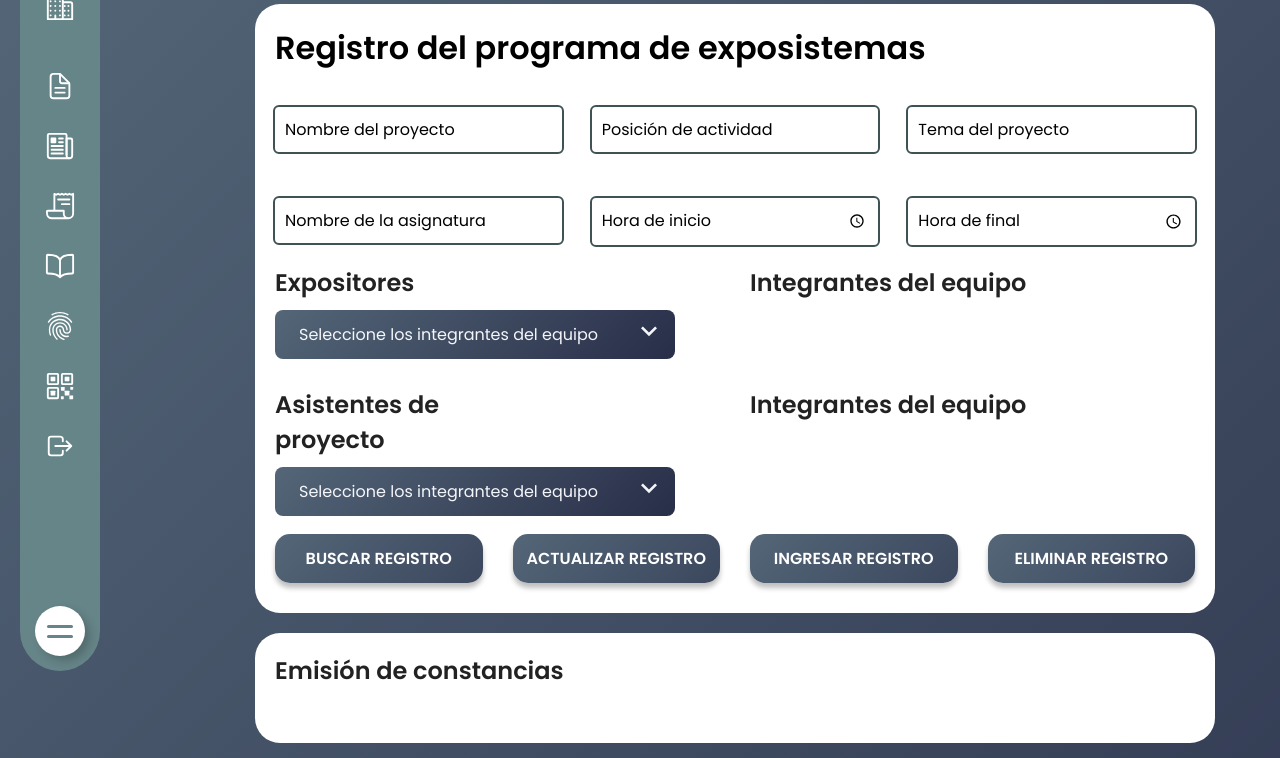
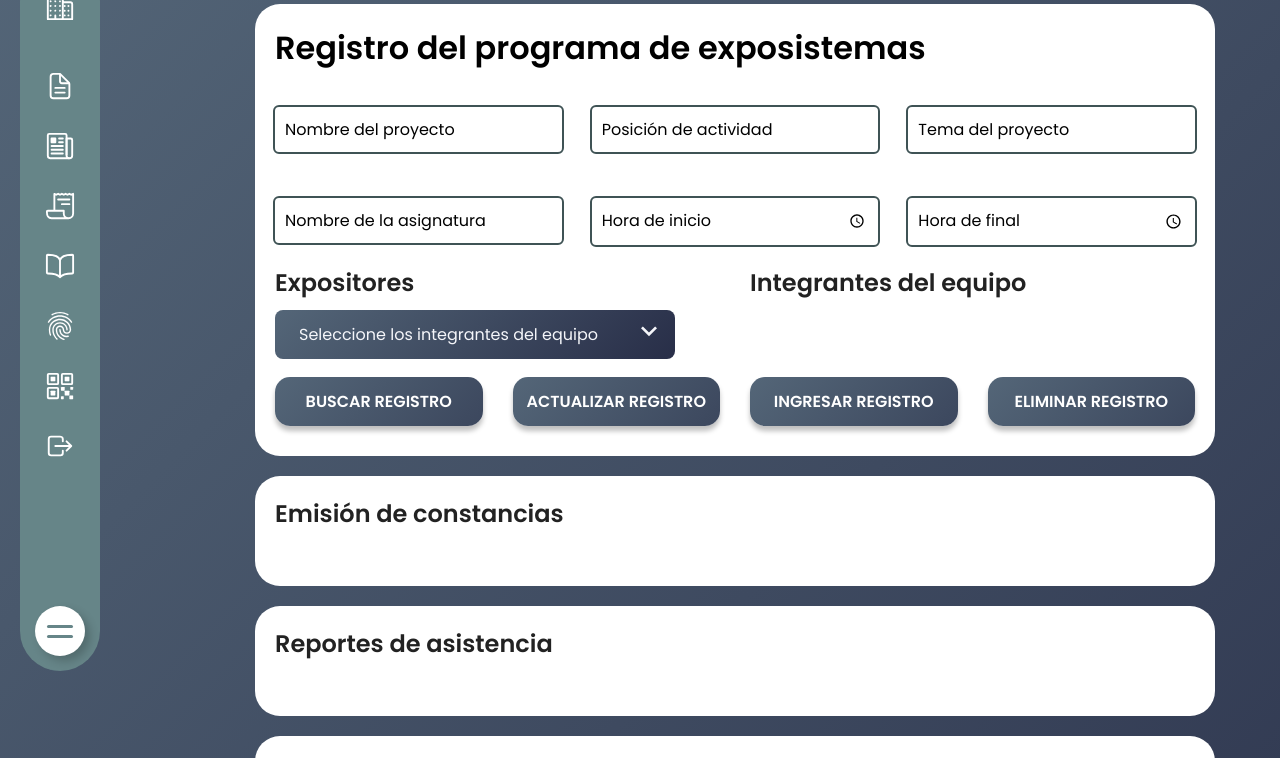
Before and after one commit to Proyecto-Exposistemas/RegistroExposistemas, a PHP site: page /Paginas/administrativo.php in a window 1280 px wide. Shown: the part 84-842 px from the top of the page. Run offline with PHP 8.4, Linux system fonts and the light colour scheme; data that the repository does not hold is empty; some libraries are stand-ins or nearby versions.

Commit message:
Cambios provisionales en mis archivos

```diff
--- a/CRUD/CRUD_bd_general.php
+++ b/CRUD/CRUD_bd_general.php
@@ -54,8 +54,6 @@ class CRUD_general{
             die("Error:".$e->getMessage());
             echo "Linea del error " . $e->getLine();
         }
-
-
     }
 
     public function INSERTAR_ELIMINAR_ACTUALIZAR($consultaEscrita, $arrayAsociativo){
--- a/Paginas/administrativo.php
+++ b/Paginas/administrativo.php
@@ -6,7 +6,7 @@
   <meta http-equiv="X-UA-Compatible" content="IE=edge">
   <meta name="viewport" content="width=device-width, initial-scale=1.0">
   <title>Ventna adminstrativo</title>
-  <link rel="stylesheet" href="../css/administrativo.css">
+  <link rel="stylesheet" href="css/administrativo.css">
 </head>
 
 <body>
@@ -145,41 +145,6 @@
             <div class="opcionesExpositores">
               <div class="container">
                 <h2>Expositores</h2>
-
-                <div class="select-box" style="margin-top: -25px">
-
-                  <div class="options-container">
-                  </div>
-
-                  <div class="selected">
-                    Seleccione los integrantes del equipo
-                  </div>
-
-                  <div class="search-box">
-                    <input type="text" placeholder="Ingresa un nombre..." />
-                  </div>
-
-                </div>
-
-              </div>
-
-            </div>
-            <!-- Código del contenedor de nombres -->
-            <div class="contanerPersonas">
-
-              <div class="containerP">
-                <h2 style="margin-bottom: -5px;">Integrantes del equipo</h2>
-
-              </div>
-            </div>
-
-          </div>
-
-          <div class="expositores">
-            <!-- Codigo de el select menu -->
-            <div class="opcionesExpositores">
-              <div class="container">
-                <h2>Asistentes de proyecto</h2>
 
                 <div class="select-box" style="margin-top: -25px">
 
--- a/js/campos.js
+++ b/js/campos.js
@@ -71,7 +71,6 @@ identidad.addEventListener("change", function() {
             else {
                 inputTitulo.style.display = "none"
             }
-
         })
     }
 })
```
